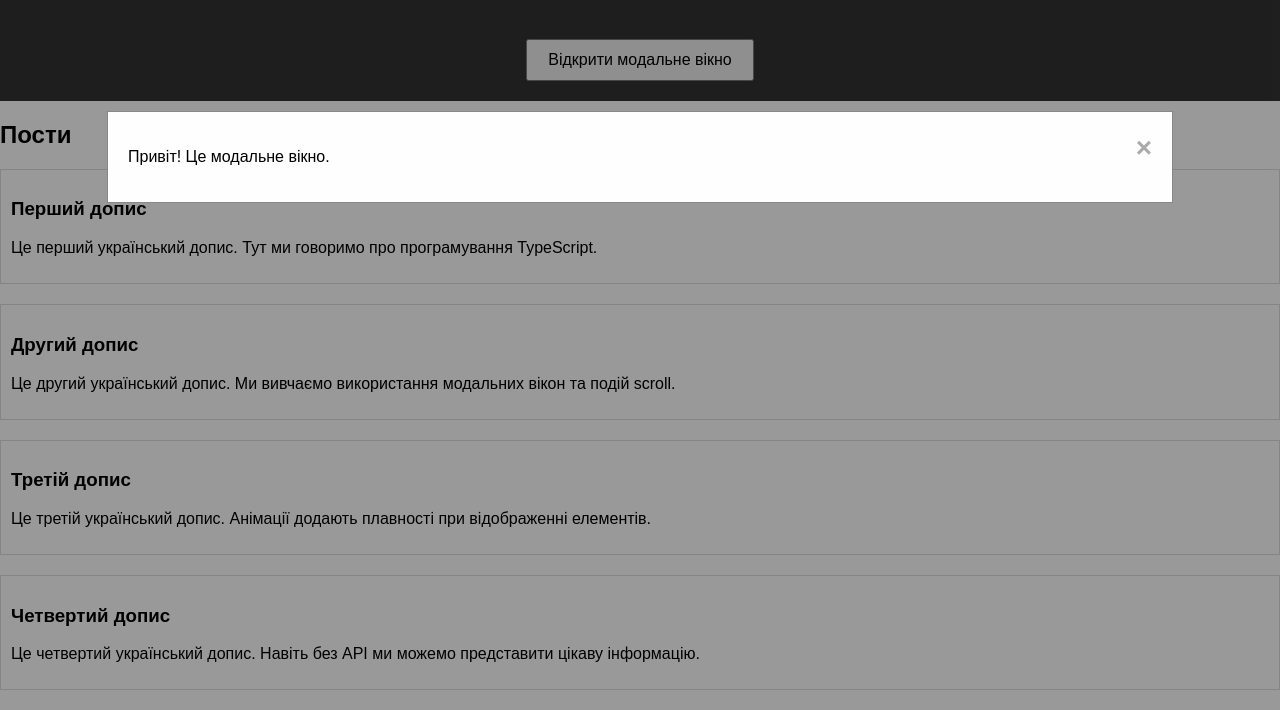
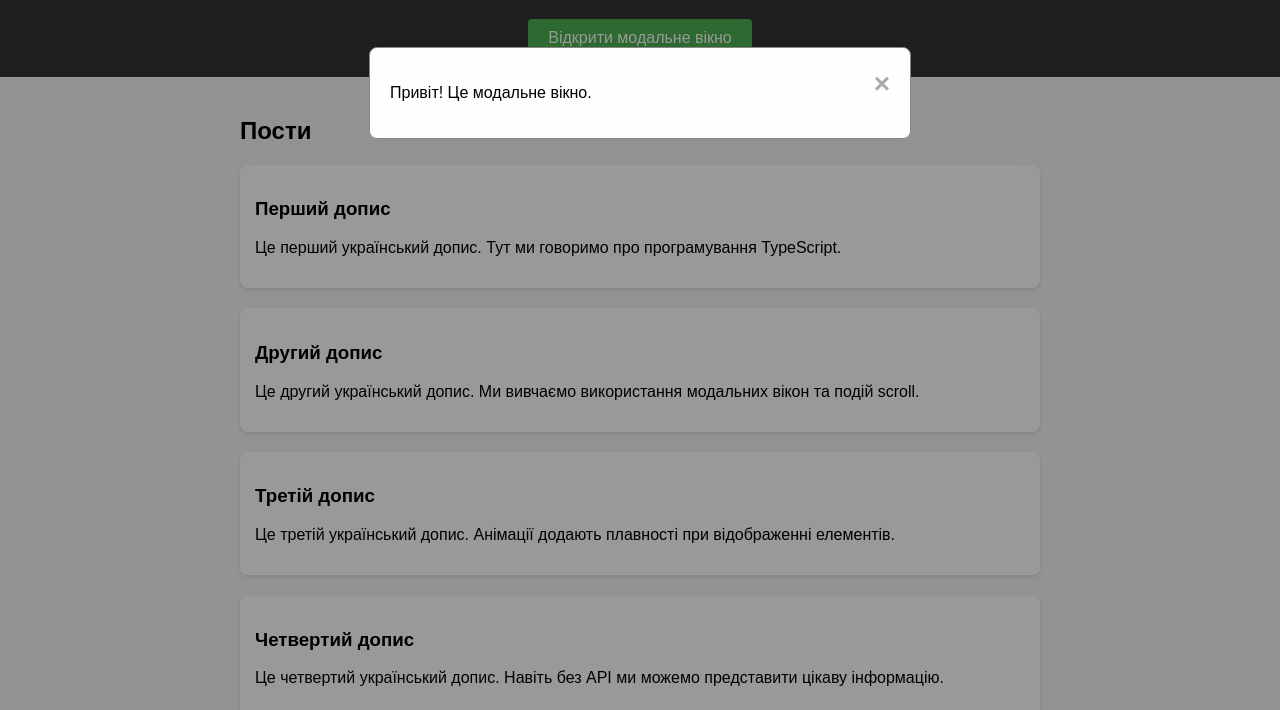
Before and after one commit to dudaiillya/dudai_pr_typescript, a website: page index.html in a window 1280 px wide. Both pictures are taken after a click on the button "Відкрити модальне вікно". Shown: the part 81-791 px from the top of the page. Drawn offline with Linux system fonts and the light colour scheme.

Commit message:
Improve styling and layout

```diff
--- a/style.css
+++ b/style.css
@@ -3,8 +3,17 @@ body {
     font-family: Arial, sans-serif;
     margin: 0;
     padding: 0;
+    background-color: #f4f4f4;
 }
 
+/* Layout container for content */
+#content {
+    max-width: 800px;
+    margin: 0 auto;
+    padding: 20px;
+}
+
+/* Header styling */
 header {
     background: #333;
     color: white;
@@ -16,8 +25,9 @@ header {
 }
 
 header.scrolled {
-  background: #111;
+    background: #222;
     padding: 10px;
+    box-shadow: 0 2px 4px rgba(0,0,0,0.1);
 }
 
 /* Posts styling */
@@ -26,8 +36,10 @@ header.scrolled {
     transform: translateY(20px);
     transition: opacity 0.5s ease, transform 0.5s ease;
     margin-bottom: 20px;
-  padding: 10px;
-  border: 1px solid #ddd;
+    background-color: #fff;
+    border-radius: 8px;
+    padding: 15px;
+    box-shadow: 0 2px 4px rgba(0, 0, 0, 0.1);
 }
 
 .post.visible {
@@ -35,7 +47,7 @@ header.scrolled {
     transform: translateY(0);
 }
 
-/* Modal styling from W3Schools example */
+/* Modal styling */
 .modal {
     display: none;
     position: fixed;
@@ -50,10 +62,12 @@ header.scrolled {
 
 .modal-content {
     background-color: #fefefe;
-  margin: 15% auto;
+    margin: 10% auto;
     padding: 20px;
     border: 1px solid #888;
     width: 80%;
+    max-width: 500px;
+    border-radius: 8px;
 }
 
 .close {
@@ -71,7 +85,16 @@ header.scrolled {
 }
 
 button {
+    background-color: #4CAF50;
+    color: white;
     padding: 10px 20px;
+    border: none;
+    border-radius: 4px;
+    cursor: pointer;
     font-size: 16px;
-  margin-top: 20px;
+    transition: background-color 0.3s;
 }
+
+button:hover {
+    background-color: #45a049;
+}
```
Lines whose indentation alone changed are shown as unchanged.
